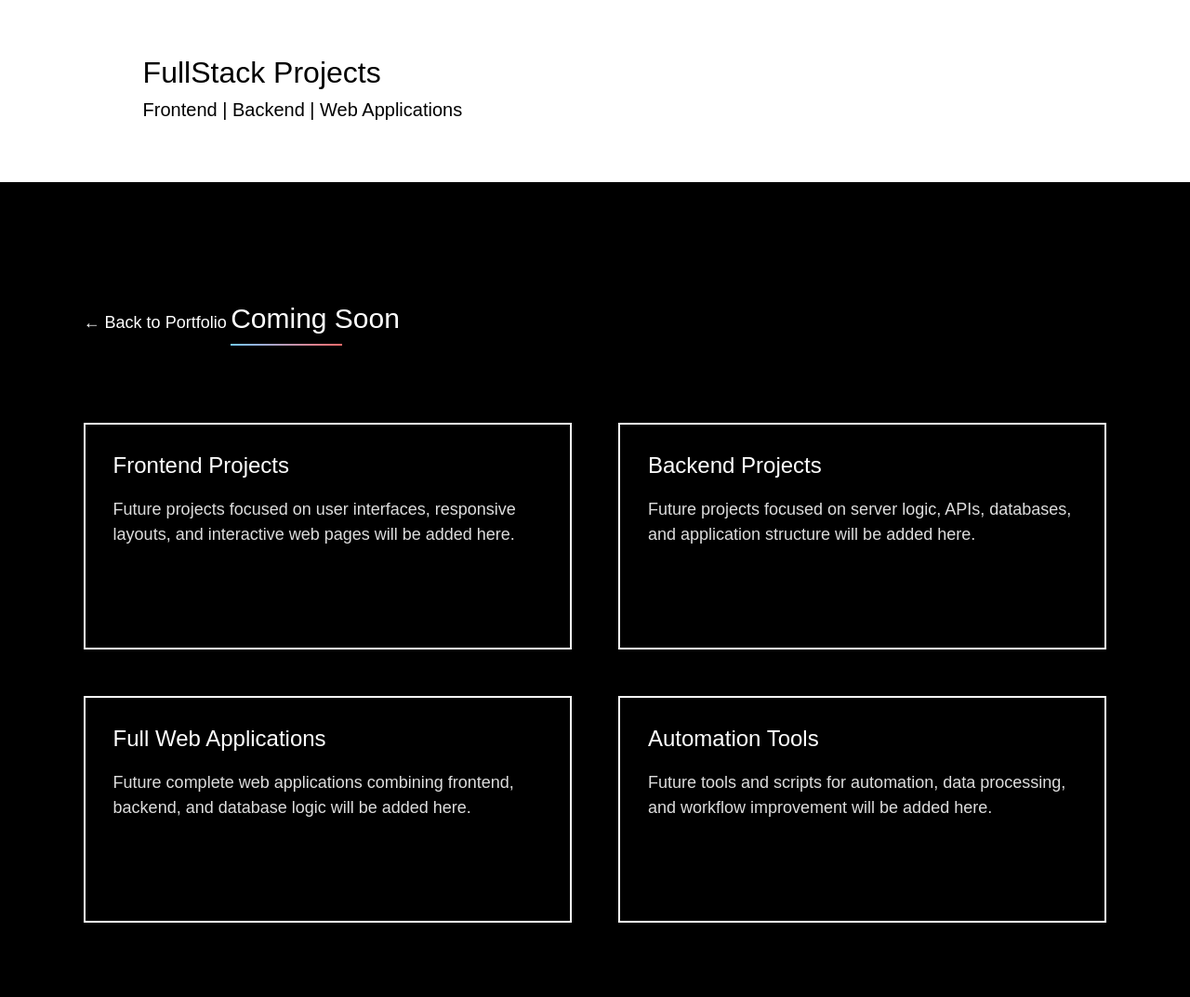
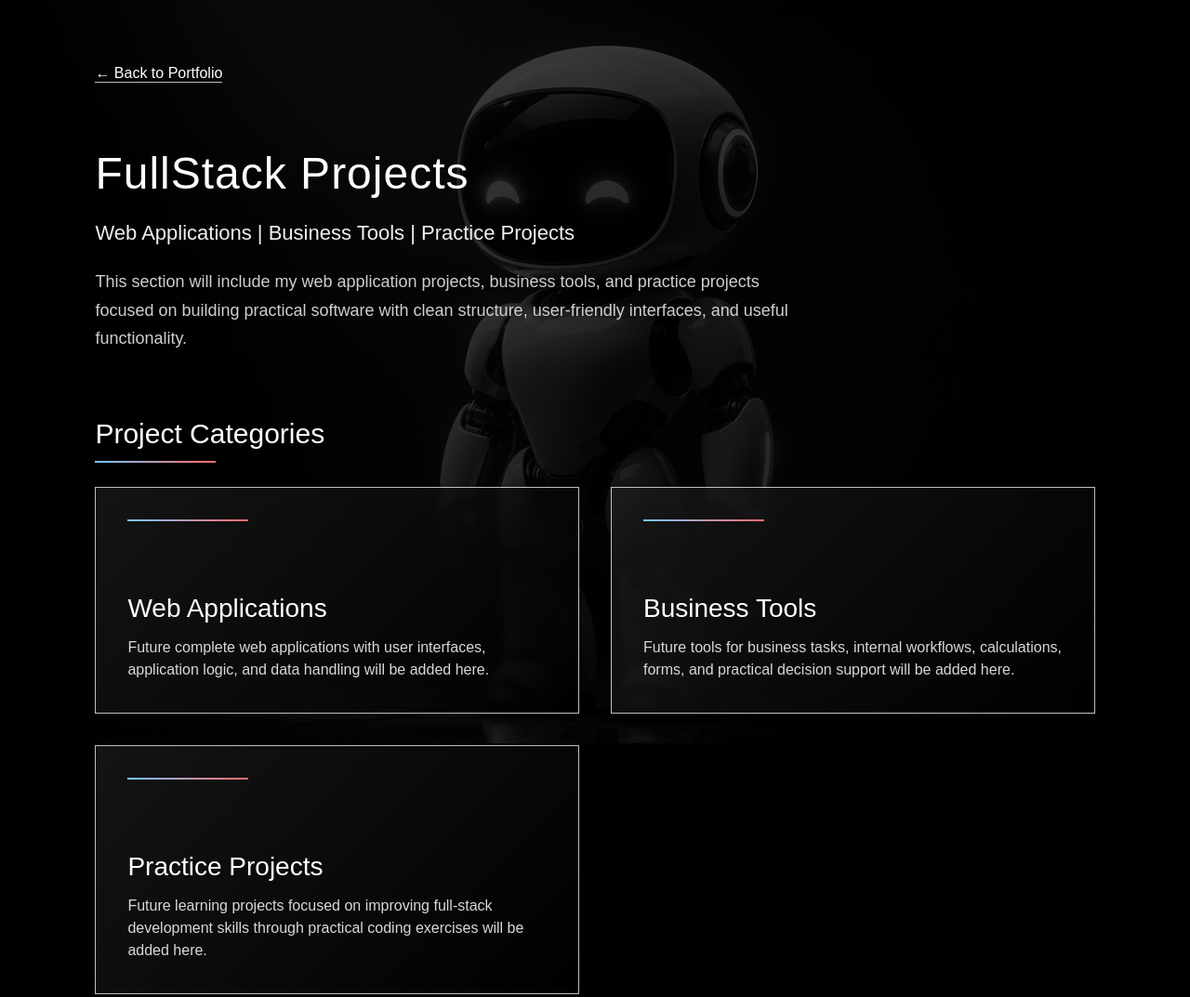
Before and after one commit to Dimom73/Portfolio, a plain HTML site: page fullstack.html in a window 1280 px wide. Shown: the whole page at 93% size. Drawn offline with Linux system fonts and the light colour scheme.

Commit message:
Update fullstack.html

```diff
--- a/fullstack.html
+++ b/fullstack.html
@@ -6,44 +6,83 @@
   <title>FullStack Projects | Dmitri Shchukin</title>
 
   <style>
+    * {
+      box-sizing: border-box;
+    }
+
     body {
       margin: 0;
       font-family: Arial, sans-serif;
       background: #000;
       color: #fff;
+      position: relative;
+      overflow-x: hidden;
     }
 
-    .header {
-      background: #fff;
-      color: #000;
-      padding: 60px 12%;
+    body::before {
+      content: "";
+      position: fixed;
+      inset: 0;
+      pointer-events: none;
+      background:
+        linear-gradient(rgba(0, 0, 0, 0.76), rgba(0, 0, 0, 0.88)),
+        url("images/fullstack.png") center / cover no-repeat;
+      z-index: 0;
     }
 
-    .header h1 {
-      margin: 0 0 10px 0;
-      font-size: 32px;
-      font-weight: 500;
-    }
-
-    .header p {
-      margin: 6px 0;
-      font-size: 20px;
-    }
-
-    .content {
-      padding: 80px 7%;
+    .page {
+      position: relative;
+      z-index: 1;
+      width: 100%;
+      min-height: 100vh;
+      padding: 70px 8%;
     }
 
     .back {
+      display: inline-block;
+      margin-bottom: 70px;
       color: #fff;
       text-decoration: none;
+      font-size: 16px;
+      border-bottom: 1px solid rgba(255, 255, 255, 0.75);
+      transition: color 0.25s ease, border-color 0.25s ease;
+    }
+
+    .back:hover {
+      color: #74c7ff;
+      border-color: #74c7ff;
+    }
+
+    .intro {
+      max-width: 900px;
+      margin-bottom: 70px;
+    }
+
+    .intro h1 {
+      margin: 0 0 24px 0;
+      font-size: 48px;
+      font-weight: 400;
+      letter-spacing: 1px;
+    }
+
+    .intro .role {
+      margin: 0 0 24px 0;
+      font-size: 22px;
+      color: #f1f1f1;
+    }
+
+    .intro .about {
+      max-width: 760px;
+      margin: 0;
       font-size: 18px;
+      line-height: 1.7;
+      color: #cfcfcf;
     }
 
     .section-title {
-      margin-top: 50px;
+      margin: 0 0 40px 0;
       font-size: 30px;
-      font-weight: 500;
+      font-weight: 400;
       position: relative;
       display: inline-block;
     }
@@ -51,79 +90,134 @@
     .section-title::after {
       content: "";
       position: absolute;
-      width: 120px;
+      width: 130px;
       height: 2px;
       background: linear-gradient(90deg, #74c7ff, #ff6b6b);
       left: 0;
-      bottom: -12px;
+      bottom: -14px;
     }
 
     .projects-grid {
-      margin-top: 70px;
       display: grid;
       grid-template-columns: repeat(2, 1fr);
-      gap: 50px;
+      gap: 34px;
+      max-width: 1200px;
+      margin: 0 auto;
     }
 
     .project-card {
-      border: 2px solid #fff;
-      min-height: 180px;
-      padding: 30px;
+      min-height: 230px;
+      padding: 34px;
+      border: 1px solid rgba(255, 255, 255, 0.75);
+      background: rgba(0, 0, 0, 0.58);
+      backdrop-filter: blur(4px);
+      position: relative;
+      overflow: hidden;
+      transition: transform 0.25s ease, border-color 0.25s ease, background 0.25s ease;
+    }
+
+    .project-card::before {
+      content: "";
+      position: absolute;
+      inset: 0;
+      background: linear-gradient(135deg, rgba(255, 255, 255, 0.08), rgba(0, 0, 0, 0.35));
+      opacity: 1;
+      transition: opacity 0.25s ease;
+    }
+
+    .project-card::after {
+      content: "";
+      position: absolute;
+      width: 130px;
+      height: 2px;
+      background: linear-gradient(90deg, #74c7ff, #ff6b6b);
+      left: 34px;
+      top: 34px;
+    }
+
+    .project-card:hover {
+      transform: translateY(-6px);
+      border-color: #fff;
+      background: rgba(0, 0, 0, 0.42);
+    }
+
+    .project-card:hover::before {
+      opacity: 0.75;
     }
 
     .project-card h2 {
-      margin-top: 0;
-      font-size: 24px;
-      font-weight: 500;
+      position: relative;
+      z-index: 1;
+      margin: 80px 0 14px 0;
+      font-size: 28px;
+      font-weight: 400;
     }
 
     .project-card p {
-      font-size: 18px;
+      position: relative;
+      z-index: 1;
+      margin: 0;
+      max-width: 460px;
+      font-size: 16px;
       line-height: 1.5;
-      color: #ddd;
+      color: #d8d8d8;
     }
 
     @media (max-width: 800px) {
+      .page {
+        padding: 45px 6%;
+      }
+
+      .intro h1 {
+        font-size: 36px;
+      }
+
       .projects-grid {
         grid-template-columns: 1fr;
+      }
+
+      .project-card {
+        min-height: 220px;
       }
     }
   </style>
 </head>
 <body>
 
-  <div class="header">
-    <h1>FullStack Projects</h1>
-    <p>Frontend | Backend | Web Applications</p>
-  </div>
-
-  <div class="content">
+  <main class="page">
     <a class="back" href="index.html">← Back to Portfolio</a>
 
-    <h2 class="section-title">Coming Soon</h2>
+    <section class="intro">
+      <h1>FullStack Projects</h1>
 
-    <div class="projects-grid">
+      <p class="role">Web Applications | Business Tools | Practice Projects</p>
+
+      <p class="about">
+        This section will include my web application projects, business tools,
+        and practice projects focused on building practical software with clean structure,
+        user-friendly interfaces, and useful functionality.
+      </p>
+    </section>
+
+    <h2 class="section-title">Project Categories</h2>
+
+    <section class="projects-grid">
       <div class="project-card">
-        <h2>Frontend Projects</h2>
-        <p>Future projects focused on user interfaces, responsive layouts, and interactive web pages will be added here.</p>
+        <h2>Web Applications</h2>
+        <p>Future complete web applications with user interfaces, application logic, and data handling will be added here.</p>
       </div>
 
       <div class="project-card">
-        <h2>Backend Projects</h2>
-        <p>Future projects focused on server logic, APIs, databases, and application structure will be added here.</p>
+        <h2>Business Tools</h2>
+        <p>Future tools for business tasks, internal workflows, calculations, forms, and practical decision support will be added here.</p>
       </div>
 
       <div class="project-card">
-        <h2>Full Web Applications</h2>
-        <p>Future complete web applications combining frontend, backend, and database logic will be added here.</p>
+        <h2>Practice Projects</h2>
+        <p>Future learning projects focused on improving full-stack development skills through practical coding exercises will be added here.</p>
       </div>
-
-      <div class="project-card">
-        <h2>Automation Tools</h2>
-        <p>Future tools and scripts for automation, data processing, and workflow improvement will be added here.</p>
-      </div>
-    </div>
-  </div>
+    </section>
+  </main>
 
 </body>
 </html>
```
